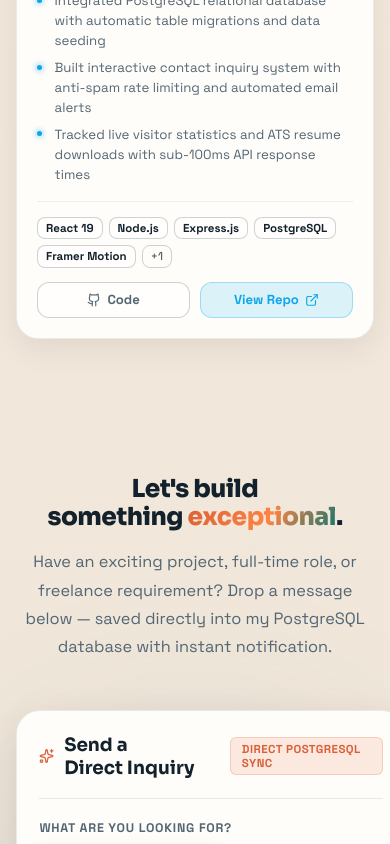
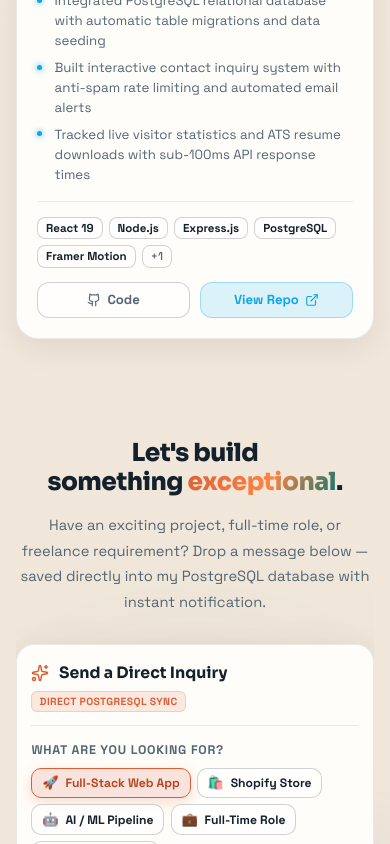
Before and after one commit to sonkerlucky5-cmd/lucky-portfolio, a React (Vite) app in the folder frontend/: page / in a window 390 px wide. Shown: the part 11156-12000 px from the top of the page. Built offline with nearby package versions, Linux system fonts and the light colour scheme; no server answers.

Commit message:
Fix Contact section card overflow and responsiveness on mobile

```diff
--- a/frontend/src/App.css
+++ b/frontend/src/App.css
@@ -2794,6 +2794,10 @@ p {
   display: flex;
   flex-direction: column;
   height: 100%;
+  min-width: 0;
+  max-width: 100%;
+  box-sizing: border-box;
+  overflow: hidden;
 }
 
 .card-box-header {
@@ -3274,6 +3278,10 @@ p {
   letter-spacing: 0.08em;
   text-transform: uppercase;
   color: var(--muted);
+  white-space: nowrap;
+  overflow: hidden;
+  text-overflow: ellipsis;
+  display: block;
 }
 
 .tile-text strong {
@@ -3362,6 +3370,304 @@ p {
   font-size: 0.8rem;
   padding: 0.5rem 0.95rem;
   white-space: nowrap;
+}
+
+
+
+/* ------------------------------------------------------------
+   Contact Section Ultra-Crisp Mobile Responsiveness
+   Fixes card cutoff and horizontal overflow on mobile screens
+   ------------------------------------------------------------ */
+@media (max-width: 960px) {
+  .contact-premium-grid {
+    grid-template-columns: minmax(0, 1fr);
+    gap: 1.8rem;
+    width: 100%;
+    max-width: 100%;
+  }
+}
+
+@media (max-width: 768px) {
+  .contact-section-premium {
+    padding: 3.5rem 0 2.2rem;
+    overflow-x: clip;
+    max-width: 100%;
+  }
+
+  .contact-card-box {
+    padding: 1.25rem 1.05rem;
+    border-radius: 20px;
+    width: 100%;
+    max-width: 100%;
+  }
+
+  .card-box-header {
+    flex-wrap: wrap;
+    gap: 0.65rem;
+    align-items: flex-start;
+  }
+
+  .card-box-title {
+    min-width: 0;
+  }
+
+  .card-box-title h3 {
+    font-size: 1.08rem;
+  }
+
+  .card-box-tag {
+    font-size: 0.68rem;
+    padding: 0.2rem 0.55rem;
+    align-self: flex-start;
+  }
+
+  .intent-pills {
+    gap: 0.45rem;
+  }
+
+  .intent-pill {
+    padding: 0.4rem 0.75rem;
+    font-size: 0.8rem;
+  }
+
+  .live-status-card {
+    padding: 0.95rem;
+    gap: 0.8rem;
+    min-width: 0;
+    max-width: 100%;
+  }
+
+  .status-avatar-wrap {
+    width: 48px;
+    height: 48px;
+  }
+
+  .status-name {
+    font-size: 1rem;
+  }
+
+  .contact-tile {
+    padding: 0.72rem 0.85rem;
+    gap: 0.65rem;
+    min-width: 0;
+    max-width: 100%;
+  }
+
+  .tile-icon-box {
+    width: 36px;
+    height: 36px;
+  }
+
+  .tile-text strong {
+    font-size: 0.84rem;
+  }
+
+  .sidebar-resume-banner {
+    flex-direction: column;
+    align-items: flex-start;
+    gap: 0.75rem;
+    min-width: 0;
+    max-width: 100%;
+  }
+
+  .resume-download-btn {
+    width: 100%;
+    justify-content: center;
+    text-align: center;
+  }
+}
+
+@media (max-width: 480px) {
+  .contact-section-premium {
+    padding: 2.8rem 0 1.8rem;
+  }
+
+  .contact-header {
+    margin-bottom: 1.8rem;
+  }
+
+  .contact-title {
+    font-size: clamp(1.6rem, 6.2vw, 2.1rem);
+  }
+
+  .contact-subtitle {
+    font-size: 0.92rem;
+    line-height: 1.55;
+  }
+
+  .contact-card-box {
+    padding: 1.1rem 0.9rem;
+    border-radius: 18px;
+  }
+
+  .card-box-header {
+    flex-wrap: wrap;
+    gap: 0.5rem;
+    align-items: flex-start;
+    padding-bottom: 0.85rem;
+    margin-bottom: 1rem;
+  }
+
+  .card-box-title h3 {
+    font-size: 0.98rem;
+  }
+
+  .card-box-tag {
+    font-size: 0.65rem;
+    padding: 0.18rem 0.45rem;
+  }
+
+  .intent-pills {
+    gap: 0.38rem;
+  }
+
+  .intent-pill {
+    padding: 0.36rem 0.62rem;
+    font-size: 0.76rem;
+    border-radius: 10px;
+  }
+
+  .pill-emoji {
+    font-size: 0.82rem;
+  }
+
+  .form-footer-action-bar {
+    flex-direction: column;
+    align-items: stretch;
+    gap: 0.75rem;
+  }
+
+  .submit-btn-cool {
+    width: 100%;
+    justify-content: center;
+  }
+
+  .security-guarantee {
+    justify-content: center;
+    text-align: center;
+  }
+
+  .live-status-card {
+    padding: 0.8rem 0.85rem;
+    gap: 0.7rem;
+    border-radius: 15px;
+  }
+
+  .status-avatar-wrap {
+    width: 44px;
+    height: 44px;
+  }
+
+  .status-info-col {
+    min-width: 0;
+    flex: 1;
+  }
+
+  .status-name {
+    font-size: 0.95rem;
+  }
+
+  .status-role {
+    font-size: 0.64rem;
+    white-space: nowrap;
+    overflow: hidden;
+    text-overflow: ellipsis;
+  }
+
+  .status-location-time {
+    font-size: 0.72rem;
+    flex-wrap: wrap;
+    gap: 0.25rem;
+  }
+
+  .quick-contact-tiles {
+    min-width: 0;
+    max-width: 100%;
+    gap: 0.55rem;
+  }
+
+  .contact-tile {
+    padding: 0.62rem 0.72rem;
+    gap: 0.55rem;
+    border-radius: 13px;
+    min-width: 0;
+    max-width: 100%;
+    box-sizing: border-box;
+  }
+
+  .tile-icon-box {
+    width: 32px;
+    height: 32px;
+    border-radius: 9px;
+  }
+
+  .tile-text {
+    min-width: 0;
+    flex: 1;
+    overflow: hidden;
+  }
+
+  .tile-text small {
+    font-size: 0.56rem;
+    letter-spacing: 0.05em;
+  }
+
+  .tile-text strong {
+    font-size: 0.78rem;
+  }
+
+  .tile-actions {
+    gap: 0.22rem;
+    flex-shrink: 0;
+  }
+
+  .tile-arrow {
+    flex-shrink: 0;
+  }
+
+  .icon-action-btn {
+    width: 28px;
+    height: 28px;
+    min-width: 28px;
+    border-radius: 8px;
+  }
+
+  .sidebar-resume-banner {
+    padding: 0.85rem;
+    border-radius: 14px;
+  }
+
+  .success-meta-bar {
+    grid-template-columns: 1fr;
+    gap: 0.6rem;
+    padding: 0.85rem;
+  }
+}
+
+@media (max-width: 360px) {
+  .contact-card-box {
+    padding: 0.95rem 0.72rem;
+  }
+
+  .contact-tile {
+    padding: 0.52rem 0.62rem;
+    gap: 0.42rem;
+  }
+
+  .tile-icon-box {
+    width: 28px;
+    height: 28px;
+  }
+
+  .tile-text strong {
+    font-size: 0.74rem;
+  }
+
+  .icon-action-btn {
+    width: 26px;
+    height: 26px;
+    min-width: 26px;
+  }
 }
 
 
```
